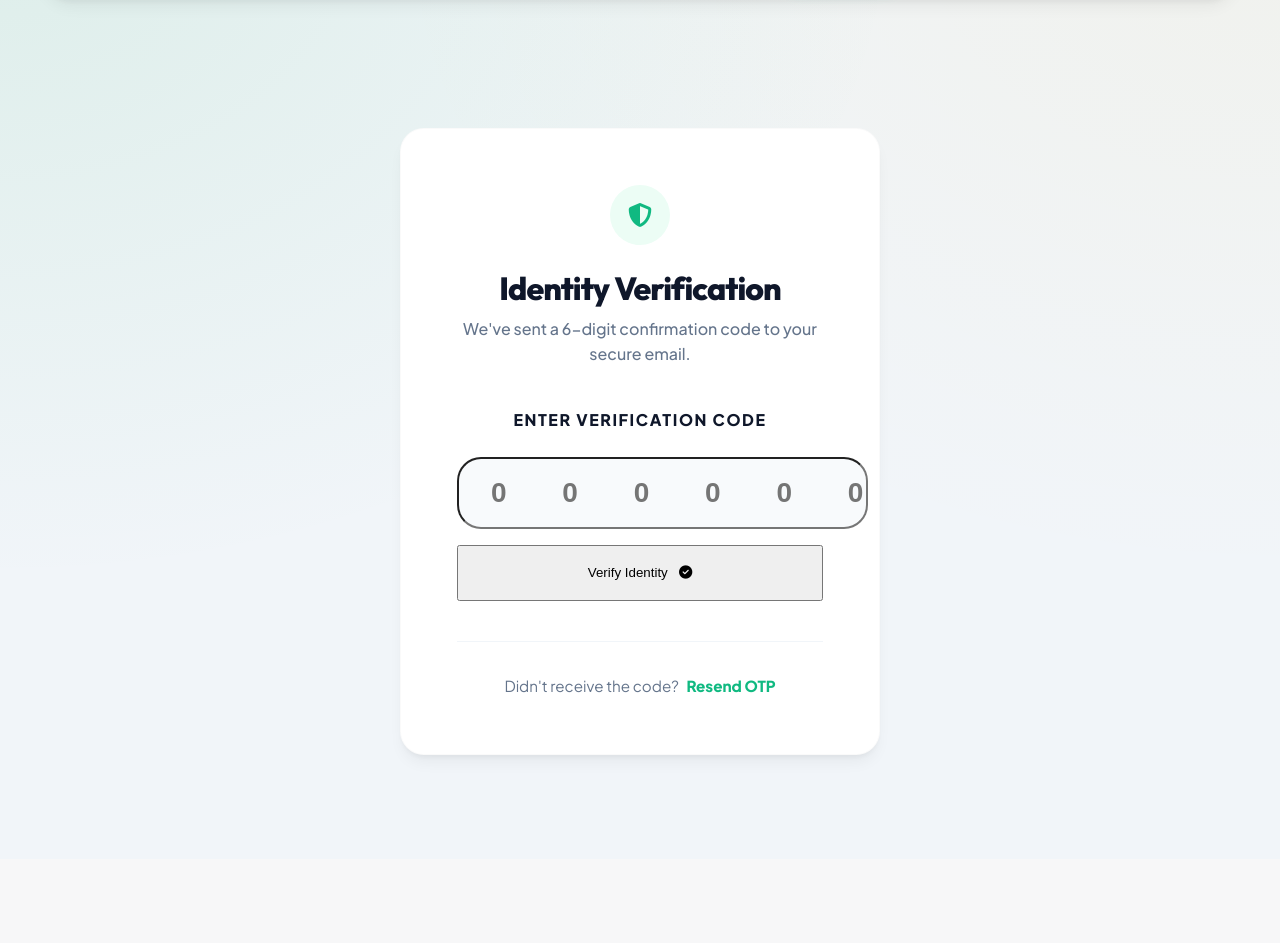
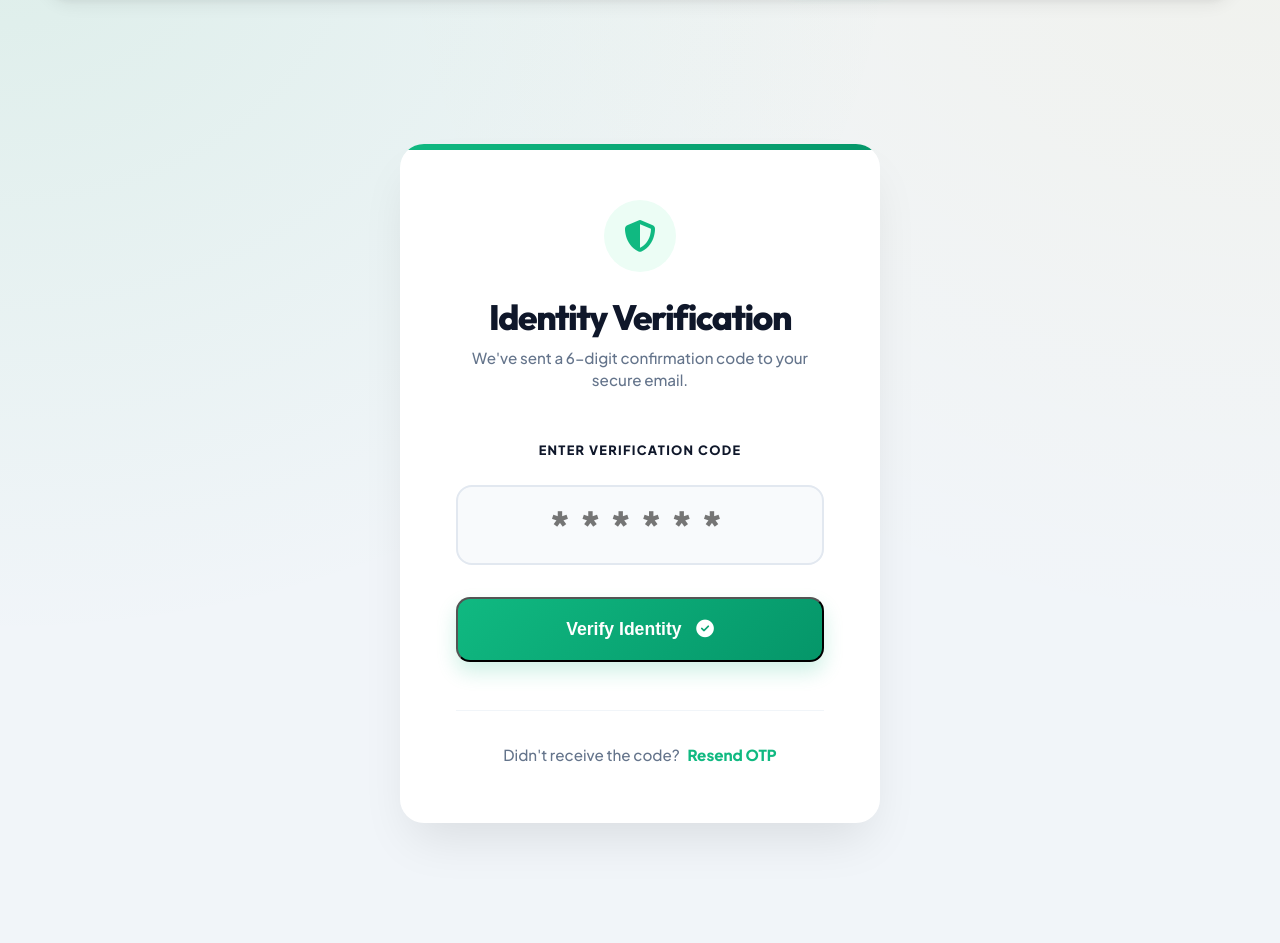
Before and after one commit to veera-crt/cropandcarry, a Flask app: page /verify in a window 1280 px wide. Shown: the part 88-1031 px from the top of the page. Before the commit the page ends 849 px from the top, so only its background shows below. Run offline with Flask 3, Linux system fonts and the light colour scheme.

Commit message:
Redesign OTP Verification page for premium UI and fix layout issues

```diff
--- a/templates/verify.html
+++ b/templates/verify.html
@@ -1,41 +1,53 @@
 {% extends "base.html" %}
 
 {% block content %}
-<div class="auth-box animate-up" style="max-width: 480px; margin: 4rem auto; position: relative;">
-    <div class="dashboard-card" style="position: relative; overflow: hidden; padding: 3.5rem;">
-        <div style="position: absolute; top: 0; left: 0; width: 100%; height: 5px; background: var(--grad-primary);">
+<div class="animate-up" style="max-width: 480px; margin: 5rem auto;">
+    <div class="dashboard-card"
+        style="padding: 3.5rem; position: relative; overflow: hidden; border: none; box-shadow: var(--shadow-premium);">
+        <div style="position: absolute; top: 0; left: 0; width: 100%; height: 6px; background: var(--grad-premium);">
         </div>
 
-        <div style="text-align: center; margin-bottom: 2.5rem;">
+        <div style="text-align: center; margin-bottom: 3rem;">
             <div
-                style="width: 60px; height: 60px; background: var(--primary-light); border-radius: 50%; display: flex; align-items: center; justify-content: center; margin: 0 auto 1.5rem;">
-                <i class="fas fa-shield-alt" style="color: var(--primary); font-size: 1.5rem;"></i>
+                style="width: 72px; height: 72px; background: var(--primary-light); border-radius: 50%; display: flex; align-items: center; justify-content: center; margin: 0 auto 1.5rem; color: var(--primary);">
+                <i class="fas fa-shield-alt" style="font-size: 2rem;"></i>
             </div>
-            <h1 style="font-size: 2rem; margin-bottom: 0.5rem;">Identity Verification</h1>
-            <p style="color: var(--text-muted); font-weight: 500;">We've sent a 6-digit confirmation code to your secure
-                email.</p>
+            <h1 style="font-size: 2.2rem; margin-bottom: 0.5rem; letter-spacing: -0.04em;">Identity Verification</h1>
+            <p style="color: var(--text-muted); font-weight: 500; font-size: 0.95rem; line-height: 1.5;">We've sent a
+                6-digit confirmation code to your secure email.</p>
         </div>
 
         <form action="{{ url_for('verify_otp') }}" method="POST">
             <div class="form-group" style="text-align: center;">
                 <label
-                    style="display: block; margin-bottom: 1.5rem; font-weight: 800; text-transform: uppercase; letter-spacing: 0.1em; color: var(--dark);">Enter
+                    style="display: block; margin-bottom: 1.5rem; font-weight: 800; text-transform: uppercase; letter-spacing: 0.1em; color: var(--dark); font-size: 0.8rem;">Enter
                     Verification Code</label>
-                <input type="text" name="otp" required maxlength="6" placeholder="0 0 0 0 0 0"
-                    style="letter-spacing: 1.5rem; text-align: center; font-size: 1.75rem; font-weight: 800; padding-left: 2rem; border-radius: var(--radius-lg); height: 4.5rem; background: var(--light);">
+                <div style="position: relative; margin-bottom: 2rem;">
+                    <input type="text" name="otp" required maxlength="6" placeholder="******" pattern="\d{6}"
+                        style="width: 100%; text-align: center; font-size: 2.5rem; font-weight: 800; letter-spacing: 0.5rem; border: 2px solid #e2e8f0; border-radius: 16px; height: 5rem; background: #f8fafc; font-family: inherit; color: var(--dark); transition: var(--transition);">
+                </div>
             </div>
 
-            <button type="submit" class="btn-submit" style="width: 100%; height: 3.5rem; margin-top: 1rem;">
+            <button type="submit" class="btn-primary"
+                style="width: 100%; padding: 1.25rem; font-size: 1.1rem; border-radius: 14px; box-shadow: 0 10px 20px var(--primary-glow);">
                 Verify Identity &nbsp; <i class="fas fa-check-circle"></i>
             </button>
         </form>
 
-        <div style="margin-top: 2.5rem; text-align: center; border-top: 1px solid #f1f5f9; padding-top: 2rem;">
-            <p style="color: var(--text-muted); font-size: 0.95rem;">Didn't receive the code?
+        <div style="margin-top: 3rem; text-align: center; border-top: 1px solid #f1f5f9; padding-top: 2rem;">
+            <p style="color: var(--text-muted); font-size: 0.95rem; font-weight: 500;">
+                Didn't receive the code?
                 <a href="{{ url_for('resend_otp') }}"
                     style="color: var(--primary); font-weight: 800; margin-left: 5px;">Resend OTP</a>
             </p>
         </div>
     </div>
 </div>
+
+<script>
+    // Simple script to ensure only numbers are entered
+    document.querySelector('input[name="otp"]').addEventListener('input', function (e) {
+        this.value = this.value.replace(/[^0-9]/g, '');
+    });
+</script>
 {% endblock %}
```
